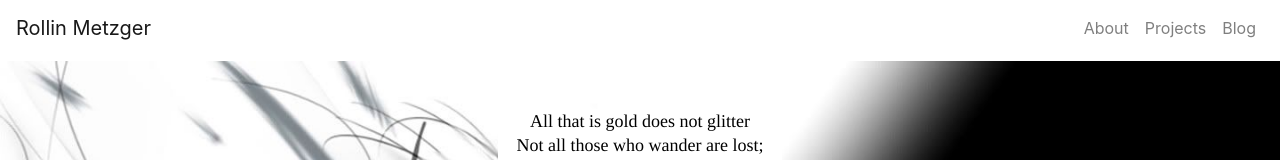
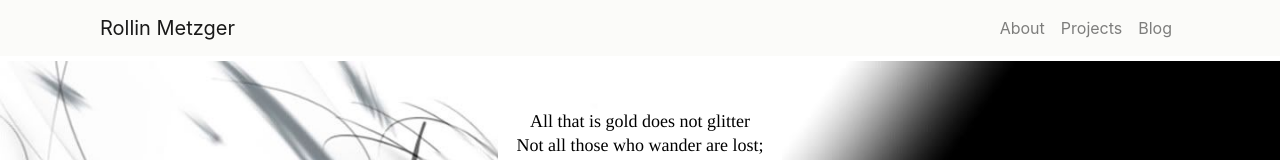
Before and after one commit to alcesalces11331/Portfolio, a React (Create React App) app: page /about in a window 1280 px wide. Shown: the top 160 px of the page. Built offline with nearby package versions, Linux system fonts and the light colour scheme.

Commit message:
Adjust header positioning and alignment

```diff
--- a/src/App.css
+++ b/src/App.css
@@ -58,9 +58,22 @@ img {
   width: 100%;
   z-index: 9999;
   max-width: none;
-  background-color: rgb(255, 255, 255);
+  background-color: rgb(251, 251, 249);
   color: rgb(0, 0, 0);
   margin-bottom: 5px;
+  display: flex;
+  align-content: center;
+  justify-content: center;
+}
+
+.header-main-container {
+  display: flex;
+  flex-direction: row;
+  max-width: 1080px;
+  text-align: center;
+  align-items: center;
+  justify-content: center;
+  flex-grow: 1;
 }
 
 .header-med-up {
--- a/src/components/Header.js
+++ b/src/components/Header.js
@@ -46,6 +46,7 @@ class Header extends Component {
     render() {
         return(
             <Navbar id="header" expand='md'>
+                <div className="header-main-container">
                     <Navbar.Brand href="/">Rollin Metzger</Navbar.Brand>
                     <Navbar.Toggle aria-controls="responsive-navbar-nav" />
                     <Navbar.Collapse id="responsive-navbar-nav">
@@ -55,6 +56,7 @@ class Header extends Component {
                             <Nav.Link href="/blog">Blog</Nav.Link>
                         </Nav>
                     </Navbar.Collapse>
+                </div>
             </Navbar>
         )
     }
```
Lines whose indentation alone changed are shown as unchanged.
